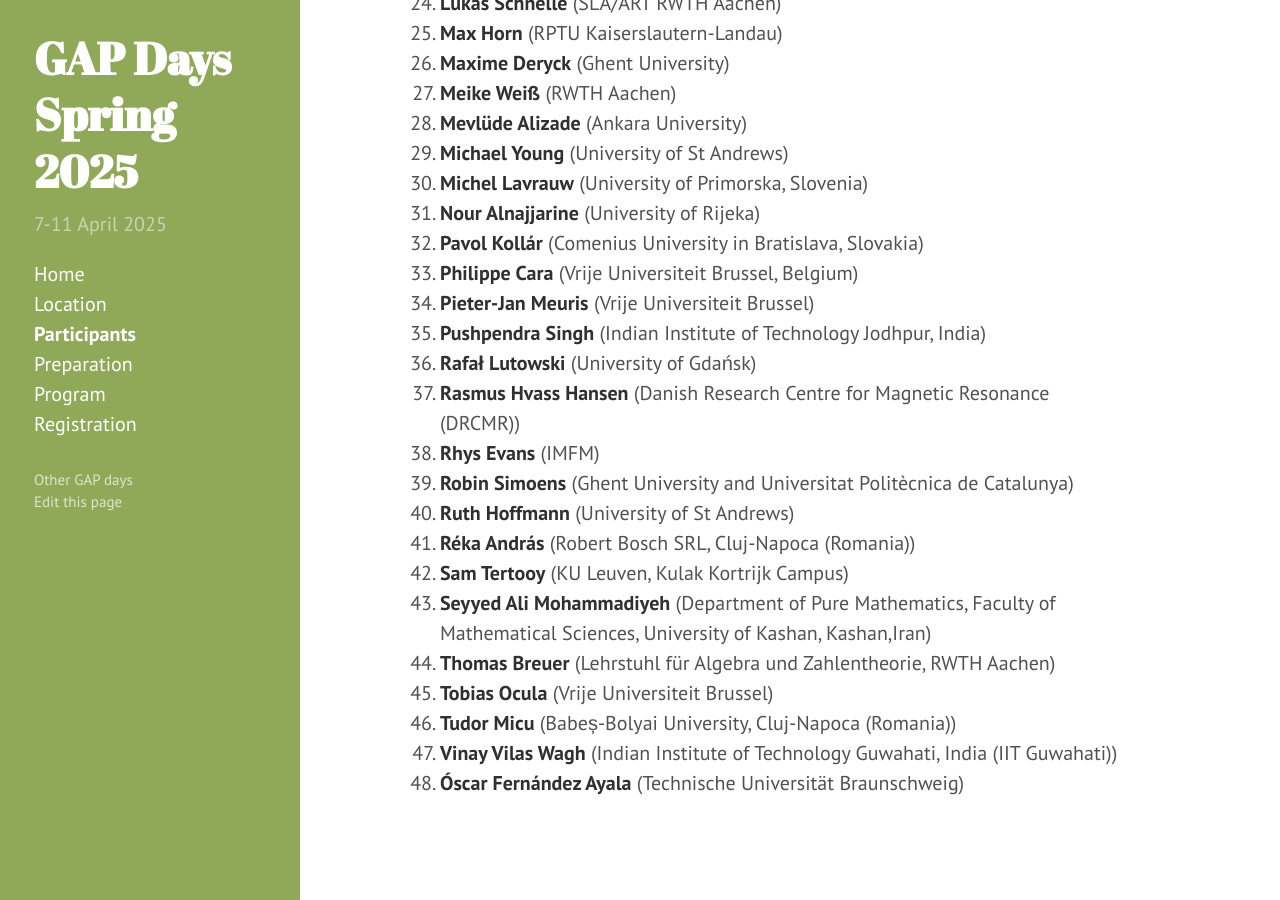
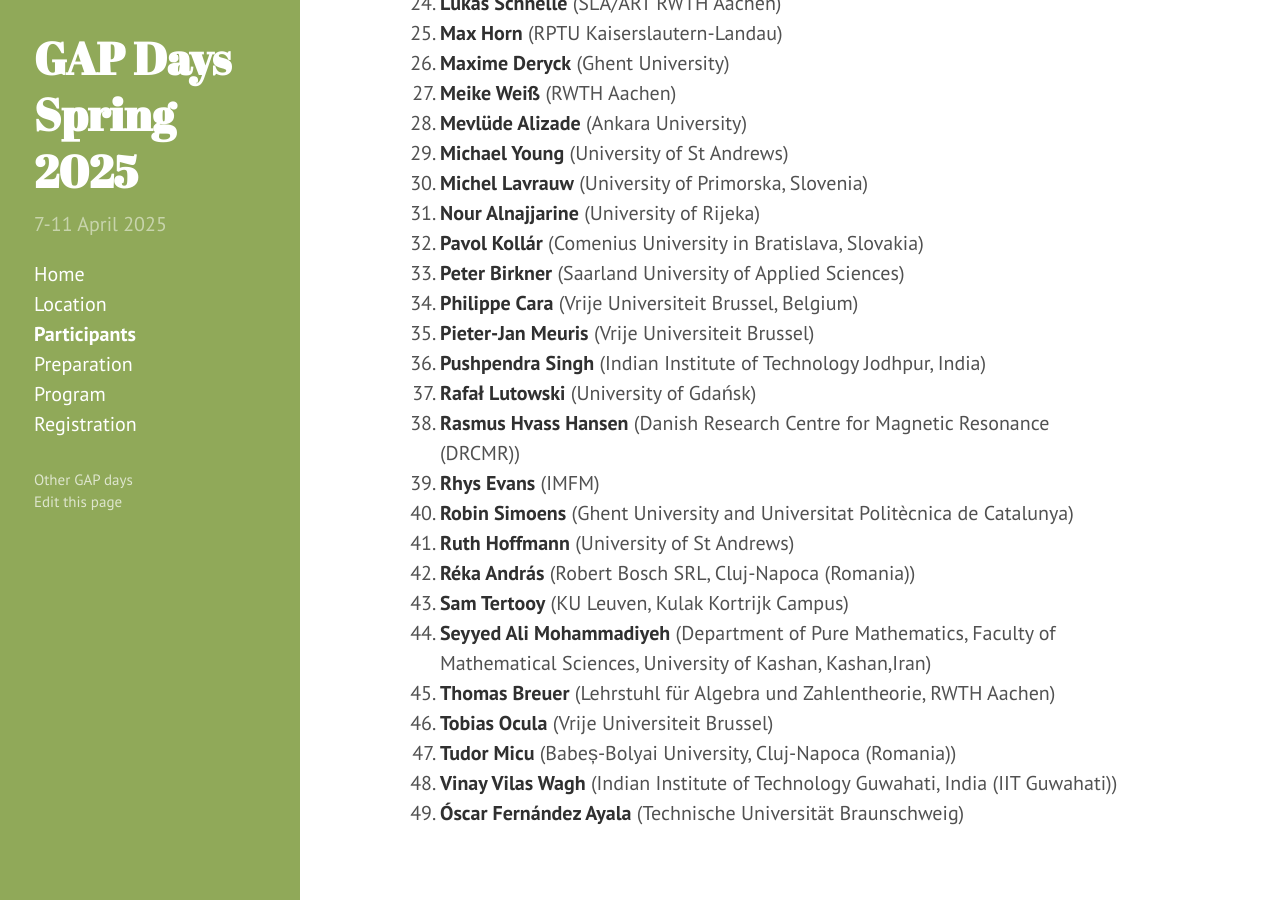
Before and after one commit to gapdays/gapdays2025-spring, a Jekyll site: the page built from participants.md, in a window 1280 px wide and 900 px high, scrolled down 842 px. Built offline with Jekyll 4.4.1, drawn with Linux system fonts in a browser that asks for light colours.

Commit message:
updagted participants

```diff
--- a/participants.md
+++ b/participants.md
@@ -50,6 +50,7 @@ participants:
   - {name: Kobe Bleuzé, affiliation: "Ghent University"}
   - {name: Charlotte Roelants, affiliation: "Vrije Universiteit Brussel"}
   - {name: Boris Fransen, affiliation: "University of Antwerp"}
+  - {name: Peter Birkner, affiliation: "Saarland University of Applied Sciences"}
 
 ---
 
```
